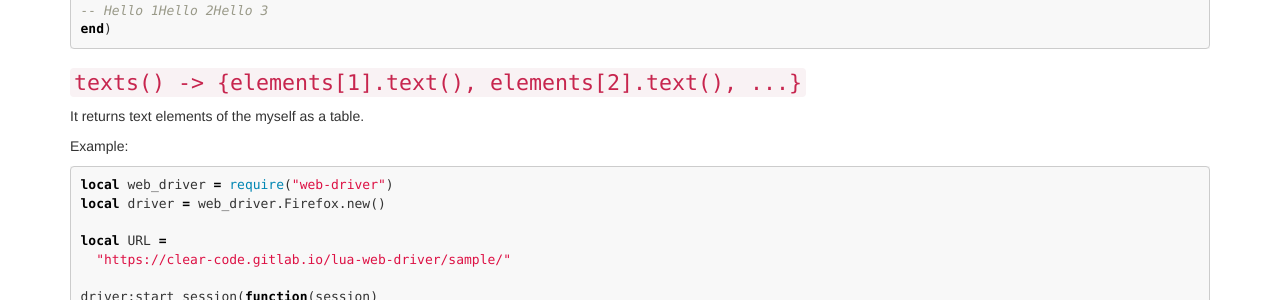
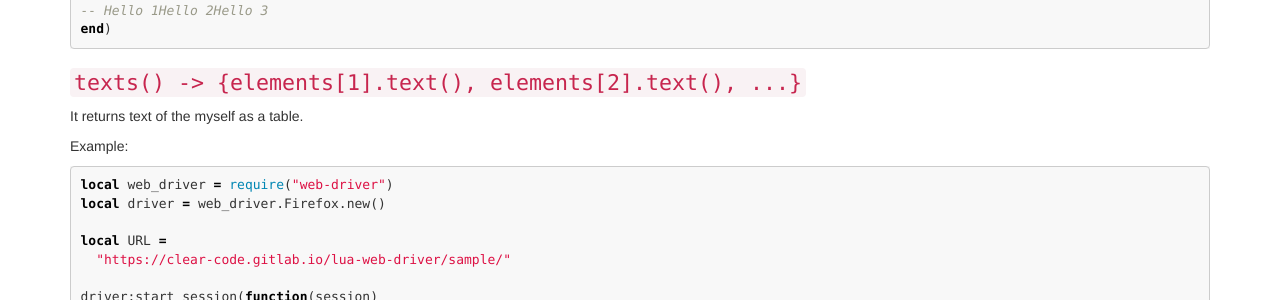
Before and after one commit to clear-code/lua-web-driver, a Jekyll site: the page built from docs/reference/elementset.md, in a window 1280 px wide and 900 px high, scrolled down 1225 px. Shown: the part 152-452 px from the top of the window. Built offline with Jekyll 4.4.1, drawn with Linux system fonts in a browser that asks for light colours.

Commit message:
doc reference: fix a typo

```diff
--- a/docs/reference/elementset.md
+++ b/docs/reference/elementset.md
@@ -80,7 +80,7 @@ end)
 
 ### `texts() -> {elements[1].text(), elements[2].text(), ...}` {#texts}
 
-It returns text elements of the myself as a table.
+It returns text of the myself as a table.
 
 Example:
 
```
Also changed, not shown: docs/ja/reference/elementset.md (+1 -1 lines), 1 other file.
